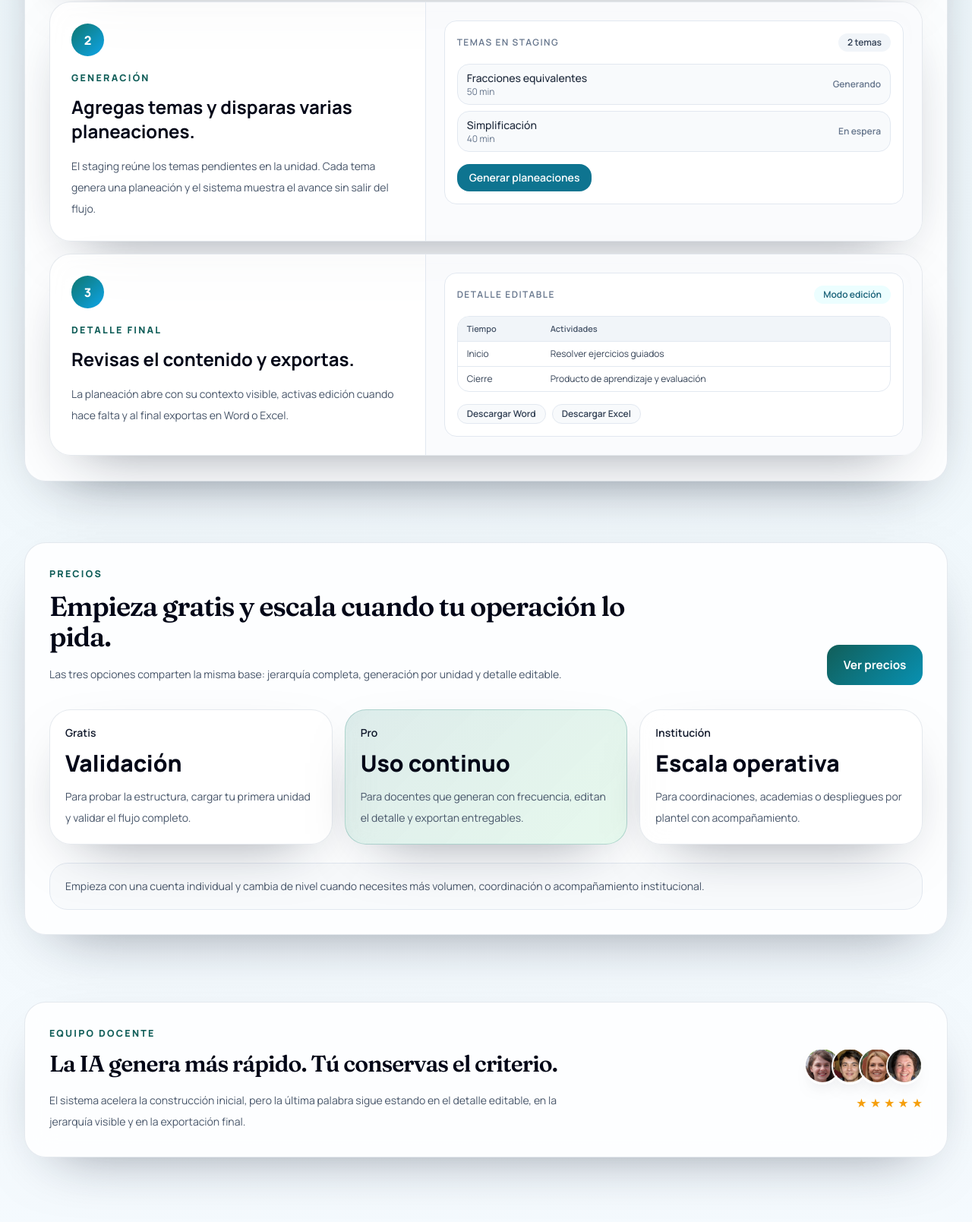
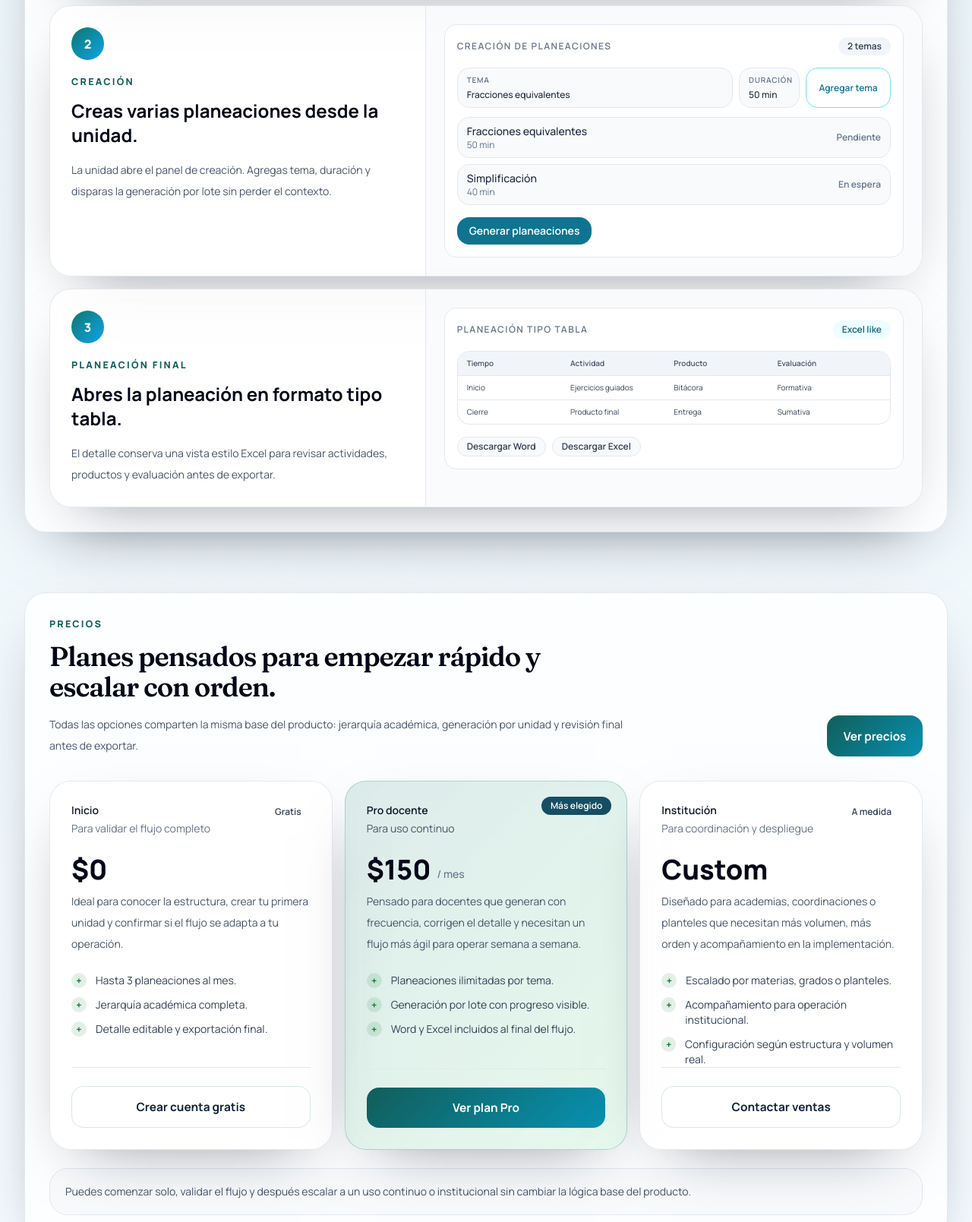
Before and after one commit to RafaelMenchaca/planeacion-docente-ia, a website: page index.html in a window 1280 px wide. Shown: the part 2293-3902 px from the top of the page at 76% size. Drawn offline with Linux system fonts and the light colour scheme.

Commit message:
feat(ui): landing page, beneficios, como funciona and price section modify

```diff
--- a/index.html
+++ b/index.html
@@ -222,29 +222,20 @@
               <div class="p-6 sm:p-7">
                 <span class="public-step-badge">1</span>
                 <p class="public-kicker mt-5">Contexto</p>
-                <h3 class="mt-3 text-2xl font-bold text-slate-950">Ubicas la unidad correcta antes de generar.</h3>
+                <h3 class="mt-3 text-2xl font-bold text-slate-950">Exploras la jerarquía antes de crear.</h3>
                 <p class="mt-4 text-sm leading-7 text-slate-600">
-                  El flujo empieza seleccionando plantel, grado, materia y unidad. Así cada planeación nace desde la ruta académica correcta.
+                  La app parte de una estructura real. Entras por plantel, bajas a grado, abres la materia y terminas en la unidad donde vas a trabajar.
                 </p>
               </div>
 
               <div class="border-t border-slate-200 bg-slate-50/70 p-5 sm:p-6 lg:border-l lg:border-t-0">
-                <div class="grid gap-3 sm:grid-cols-2">
-                  <div class="rounded-2xl border border-slate-200 bg-white px-3 py-3">
-                    <p class="text-xs font-semibold uppercase tracking-[0.12em] text-slate-500">Plantel</p>
-                    <p class="mt-2 text-sm font-semibold text-slate-900">Secundaria Norte</p>
-                  </div>
-                  <div class="rounded-2xl border border-slate-200 bg-white px-3 py-3">
-                    <p class="text-xs font-semibold uppercase tracking-[0.12em] text-slate-500">Grado</p>
-                    <p class="mt-2 text-sm font-semibold text-slate-900">2° B</p>
-                  </div>
-                  <div class="rounded-2xl border border-slate-200 bg-white px-3 py-3">
-                    <p class="text-xs font-semibold uppercase tracking-[0.12em] text-slate-500">Materia</p>
-                    <p class="mt-2 text-sm font-semibold text-slate-900">Matemáticas</p>
-                  </div>
-                  <div class="rounded-2xl border border-slate-200 bg-white px-3 py-3">
-                    <p class="text-xs font-semibold uppercase tracking-[0.12em] text-slate-500">Unidad</p>
-                    <p class="mt-2 text-sm font-semibold text-slate-900">Unidad 3</p>
+                <div class="rounded-2xl border border-slate-200 bg-white p-4">
+                  <p class="text-xs font-semibold uppercase tracking-[0.12em] text-slate-500">Jerarquía académica</p>
+                  <div class="mt-4 space-y-2 text-sm text-slate-700">
+                    <div class="rounded-xl border border-slate-200 bg-slate-50 px-3 py-2 font-semibold text-slate-900">Secundaria Norte</div>
+                    <div class="ml-3 rounded-xl border border-slate-200 bg-white px-3 py-2">2° B</div>
+                    <div class="ml-6 rounded-xl border border-slate-200 bg-white px-3 py-2">Matemáticas</div>
+                    <div class="ml-9 rounded-xl border border-cyan-200 bg-cyan-50 px-3 py-2 font-semibold text-cyan-900">Unidad 3</div>
                   </div>
                 </div>
               </div>
@@ -255,27 +246,41 @@
             <div class="grid gap-0 lg:grid-cols-[minmax(220px,0.86fr)_minmax(0,1.14fr)]">
               <div class="p-6 sm:p-7">
                 <span class="public-step-badge">2</span>
-                <p class="public-kicker mt-5">Generación</p>
-                <h3 class="mt-3 text-2xl font-bold text-slate-950">Agregas temas y disparas varias planeaciones.</h3>
+                <p class="public-kicker mt-5">Creación</p>
+                <h3 class="mt-3 text-2xl font-bold text-slate-950">Creas varias planeaciones desde la unidad.</h3>
                 <p class="mt-4 text-sm leading-7 text-slate-600">
-                  El staging reúne los temas pendientes en la unidad. Cada tema genera una planeación y el sistema muestra el avance sin salir del flujo.
+                  La unidad abre el panel de creación. Agregas tema, duración y disparas la generación por lote sin perder el contexto.
                 </p>
               </div>
 
               <div class="border-t border-slate-200 bg-slate-50/70 p-5 sm:p-6 lg:border-l lg:border-t-0">
                 <div class="rounded-2xl border border-slate-200 bg-white p-4">
                   <div class="flex items-center justify-between gap-3">
-                    <p class="text-xs font-semibold uppercase tracking-[0.12em] text-slate-500">Temas en staging</p>
+                    <p class="text-xs font-semibold uppercase tracking-[0.12em] text-slate-500">Creación de planeaciones</p>
                     <span class="inline-flex items-center rounded-full bg-slate-100 px-3 py-1 text-xs font-semibold text-slate-700">2 temas</span>
                   </div>
 
-                  <div class="mt-4 space-y-2">
+                  <div class="mt-4 flex items-stretch gap-2">
+                    <div class="min-w-0 flex-1 rounded-xl border border-slate-200 bg-slate-50 px-3 py-2">
+                      <p class="text-[10px] font-semibold uppercase tracking-[0.08em] text-slate-500">Tema</p>
+                      <p class="mt-1 truncate text-xs font-medium text-slate-800">Fracciones equivalentes</p>
+                    </div>
+                    <div class="w-20 shrink-0 rounded-xl border border-slate-200 bg-slate-50 px-3 py-2">
+                      <p class="text-[10px] font-semibold uppercase tracking-[0.08em] text-slate-500">Duración</p>
+                      <p class="mt-1 text-xs font-medium text-slate-800">50 min</p>
+                    </div>
+                    <div class="inline-flex w-28 shrink-0 items-center justify-center rounded-xl border border-cyan-300 bg-white px-3 py-2 text-xs font-semibold text-cyan-700">
+                      Agregar tema
+                    </div>
+                  </div>
+
+                  <div class="mt-3 space-y-2">
                     <div class="flex items-center justify-between gap-2 rounded-xl border border-slate-200 bg-slate-50 px-3 py-2">
                       <div>
                         <p class="text-sm font-medium text-slate-800">Fracciones equivalentes</p>
                         <p class="text-xs text-slate-500">50 min</p>
                       </div>
-                      <span class="text-xs font-semibold text-slate-500">Generando</span>
+                      <span class="text-xs font-semibold text-slate-500">Pendiente</span>
                     </div>
                     <div class="flex items-center justify-between gap-2 rounded-xl border border-slate-200 bg-slate-50 px-3 py-2">
                       <div>
@@ -298,32 +303,38 @@
             <div class="grid gap-0 lg:grid-cols-[minmax(220px,0.86fr)_minmax(0,1.14fr)]">
               <div class="p-6 sm:p-7">
                 <span class="public-step-badge">3</span>
-                <p class="public-kicker mt-5">Detalle final</p>
-                <h3 class="mt-3 text-2xl font-bold text-slate-950">Revisas el contenido y exportas.</h3>
+                <p class="public-kicker mt-5">Planeación final</p>
+                <h3 class="mt-3 text-2xl font-bold text-slate-950">Abres la planeación en formato tipo tabla.</h3>
                 <p class="mt-4 text-sm leading-7 text-slate-600">
-                  La planeación abre con su contexto visible, activas edición cuando hace falta y al final exportas en Word o Excel.
+                  El detalle conserva una vista estilo Excel para revisar actividades, productos y evaluación antes de exportar.
                 </p>
               </div>
 
               <div class="border-t border-slate-200 bg-slate-50/70 p-5 sm:p-6 lg:border-l lg:border-t-0">
                 <div class="rounded-2xl border border-slate-200 bg-white p-4">
                   <div class="flex items-center justify-between gap-3">
-                    <p class="text-xs font-semibold uppercase tracking-[0.12em] text-slate-500">Detalle editable</p>
-                    <span class="inline-flex items-center rounded-full bg-cyan-50 px-3 py-1 text-xs font-semibold text-cyan-800">Modo edición</span>
+                    <p class="text-xs font-semibold uppercase tracking-[0.12em] text-slate-500">Planeación tipo tabla</p>
+                    <span class="inline-flex items-center rounded-full bg-cyan-50 px-3 py-1 text-xs font-semibold text-cyan-800">Excel like</span>
                   </div>
 
                   <div class="mt-4 overflow-hidden rounded-xl border border-slate-200">
-                    <div class="grid grid-cols-[110px_minmax(0,1fr)] bg-slate-100 px-3 py-2 text-[11px] font-semibold text-slate-600">
+                    <div class="grid grid-cols-4 bg-slate-100 px-3 py-2 text-[10px] font-semibold text-slate-600">
                       <span>Tiempo</span>
-                      <span>Actividades</span>
+                      <span>Actividad</span>
+                      <span>Producto</span>
+                      <span>Evaluación</span>
                     </div>
-                    <div class="grid grid-cols-[110px_minmax(0,1fr)] border-t border-slate-200 px-3 py-2 text-xs text-slate-700">
+                    <div class="grid grid-cols-4 border-t border-slate-200 px-3 py-2 text-[10px] text-slate-700">
                       <span>Inicio</span>
-                      <span>Resolver ejercicios guiados</span>
+                      <span>Ejercicios guiados</span>
+                      <span>Bitácora</span>
+                      <span>Formativa</span>
                     </div>
-                    <div class="grid grid-cols-[110px_minmax(0,1fr)] border-t border-slate-200 px-3 py-2 text-xs text-slate-700">
+                    <div class="grid grid-cols-4 border-t border-slate-200 px-3 py-2 text-[10px] text-slate-700">
                       <span>Cierre</span>
-                      <span>Producto de aprendizaje y evaluación</span>
+                      <span>Producto final</span>
+                      <span>Entrega</span>
+                      <span>Sumativa</span>
                     </div>
                   </div>
 
@@ -334,7 +345,7 @@
                 </div>
               </div>
             </div>
-          </div>
+          </article>
         </div>
       </div>
     </section>
@@ -344,35 +355,102 @@
         <div class="flex flex-col gap-4 sm:flex-row sm:items-end sm:justify-between">
           <div class="max-w-3xl">
             <p class="public-kicker">Precios</p>
-            <h2 class="public-display mt-3 text-3xl font-semibold text-slate-950 sm:text-4xl">Empieza gratis y escala cuando tu operación lo pida.</h2>
+            <h2 class="public-display mt-3 text-3xl font-semibold text-slate-950 sm:text-4xl">Planes pensados para empezar rápido y escalar con orden.</h2>
             <p class="mt-4 text-sm leading-7 text-slate-600">
-              Las tres opciones comparten la misma base: jerarquía completa, generación por unidad y detalle editable.
+              Todas las opciones comparten la misma base del producto: jerarquía académica, generación por unidad y revisión final antes de exportar.
             </p>
           </div>
           <a href="pages/precios.html" class="public-cta-primary">Ver precios</a>
         </div>
 
-        <div class="mt-8 grid gap-4 md:grid-cols-3">
-          <article class="public-card-soft p-5">
-            <p class="text-sm font-semibold text-slate-900">Gratis</p>
-            <p class="mt-3 text-3xl font-extrabold text-slate-950">Validación</p>
-            <p class="mt-3 text-sm leading-7 text-slate-600">Para probar la estructura, cargar tu primera unidad y validar el flujo completo.</p>
+        <div class="mt-8 grid gap-4 xl:grid-cols-3">
+          <article class="public-card-soft flex min-h-[430px] flex-col p-6 sm:p-7">
+            <div class="flex items-start justify-between gap-3">
+              <div>
+                <p class="text-sm font-semibold text-slate-900">Inicio</p>
+                <p class="mt-1 text-sm text-slate-500">Para validar el flujo completo</p>
+              </div>
+              <span class="inline-flex items-center rounded-full bg-white px-3 py-1 text-xs font-semibold text-slate-700">Gratis</span>
+            </div>
+
+            <div class="mt-6">
+              <p class="text-4xl font-extrabold text-slate-950">$0</p>
+              <p class="mt-2 text-sm leading-7 text-slate-600">
+                Ideal para conocer la estructura, crear tu primera unidad y confirmar si el flujo se adapta a tu operación.
+              </p>
+            </div>
+
+            <div class="mt-6 space-y-3 text-sm text-slate-700">
+              <div class="flex items-start gap-3"><span class="public-list-check">+</span><span>Hasta 3 planeaciones al mes.</span></div>
+              <div class="flex items-start gap-3"><span class="public-list-check">+</span><span>Jerarquía académica completa.</span></div>
+              <div class="flex items-start gap-3"><span class="public-list-check">+</span><span>Detalle editable y exportación final.</span></div>
+            </div>
+
+            <div class="mt-auto border-t border-slate-200 pt-6">
+              <a href="pages/registro.html" class="public-cta-secondary w-full">Crear cuenta gratis</a>
+            </div>
           </article>
-          <article class="public-card-soft public-pricing-accent p-5">
-            <p class="text-sm font-semibold text-slate-900">Pro</p>
-            <p class="mt-3 text-3xl font-extrabold text-slate-950">Uso continuo</p>
-            <p class="mt-3 text-sm leading-7 text-slate-600">Para docentes que generan con frecuencia, editan el detalle y exportan entregables.</p>
+
+          <article class="public-card-soft public-pricing-accent relative flex min-h-[430px] flex-col p-6 sm:p-7">
+            <div class="absolute right-5 top-5 inline-flex items-center rounded-full bg-cyan-900 px-3 py-1 text-xs font-semibold text-white">Más elegido</div>
+
+            <div class="pr-24">
+              <p class="text-sm font-semibold text-slate-900">Pro docente</p>
+              <p class="mt-1 text-sm text-slate-600">Para uso continuo</p>
+            </div>
+
+            <div class="mt-6">
+              <div class="flex items-end gap-2">
+                <p class="text-4xl font-extrabold text-slate-950">$150</p>
+                <span class="pb-1 text-sm font-medium text-slate-500">/ mes</span>
+              </div>
+              <p class="mt-2 text-sm leading-7 text-slate-600">
+                Pensado para docentes que generan con frecuencia, corrigen el detalle y necesitan un flujo más ágil para operar semana a semana.
+              </p>
+            </div>
+
+            <div class="mt-6 space-y-3 text-sm text-slate-700">
+              <div class="flex items-start gap-3"><span class="public-list-check">+</span><span>Planeaciones ilimitadas por tema.</span></div>
+              <div class="flex items-start gap-3"><span class="public-list-check">+</span><span>Generación por lote con progreso visible.</span></div>
+              <div class="flex items-start gap-3"><span class="public-list-check">+</span><span>Word y Excel incluidos al final del flujo.</span></div>
+            </div>
+
+            <div class="mt-auto border-t border-slate-200/70 pt-6">
+              <a href="pages/precios.html" class="public-cta-primary w-full">Ver plan Pro</a>
+            </div>
           </article>
-          <article class="public-card-soft p-5">
-            <p class="text-sm font-semibold text-slate-900">Institución</p>
-            <p class="mt-3 text-3xl font-extrabold text-slate-950">Escala operativa</p>
-            <p class="mt-3 text-sm leading-7 text-slate-600">Para coordinaciones, academias o despliegues por plantel con acompañamiento.</p>
+
+          <article class="public-card-soft flex min-h-[430px] flex-col p-6 sm:p-7">
+            <div class="flex items-start justify-between gap-3">
+              <div>
+                <p class="text-sm font-semibold text-slate-900">Institución</p>
+                <p class="mt-1 text-sm text-slate-500">Para coordinación y despliegue</p>
+              </div>
+              <span class="inline-flex items-center rounded-full bg-white px-3 py-1 text-xs font-semibold text-slate-700">A medida</span>
+            </div>
+
+            <div class="mt-6">
+              <p class="text-4xl font-extrabold text-slate-950">Custom</p>
+              <p class="mt-2 text-sm leading-7 text-slate-600">
+                Diseñado para academias, coordinaciones o planteles que necesitan más volumen, más orden y acompañamiento en la implementación.
+              </p>
+            </div>
+
+            <div class="mt-6 space-y-3 text-sm text-slate-700">
+              <div class="flex items-start gap-3"><span class="public-list-check">+</span><span>Escalado por materias, grados o planteles.</span></div>
+              <div class="flex items-start gap-3"><span class="public-list-check">+</span><span>Acompañamiento para operación institucional.</span></div>
+              <div class="flex items-start gap-3"><span class="public-list-check">+</span><span>Configuración según estructura y volumen real.</span></div>
+            </div>
+
+            <div class="mt-auto border-t border-slate-200 pt-6">
+              <a href="pages/contacto.html" class="public-cta-secondary w-full">Contactar ventas</a>
+            </div>
           </article>
         </div>
 
         <div class="mt-6 rounded-[1.5rem] border border-slate-200 bg-slate-50 px-5 py-4">
           <p class="text-sm leading-7 text-slate-600">
-            Empieza con una cuenta individual y cambia de nivel cuando necesites más volumen, coordinación o acompañamiento institucional.
+            Puedes comenzar solo, validar el flujo y después escalar a un uso continuo o institucional sin cambiar la lógica base del producto.
           </p>
         </div>
       </div>
```
Also changed, not shown: css/tailwind.css.
